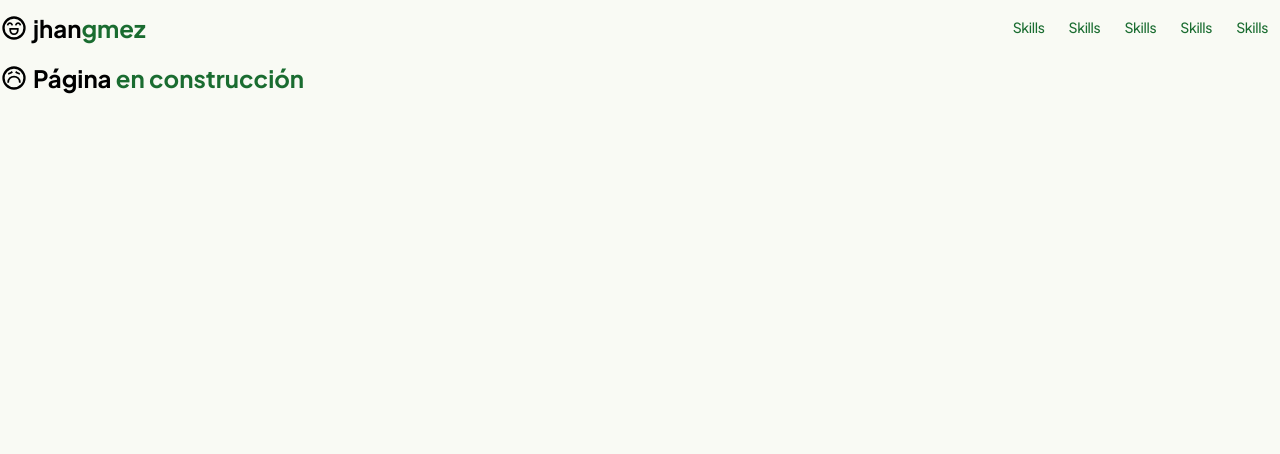
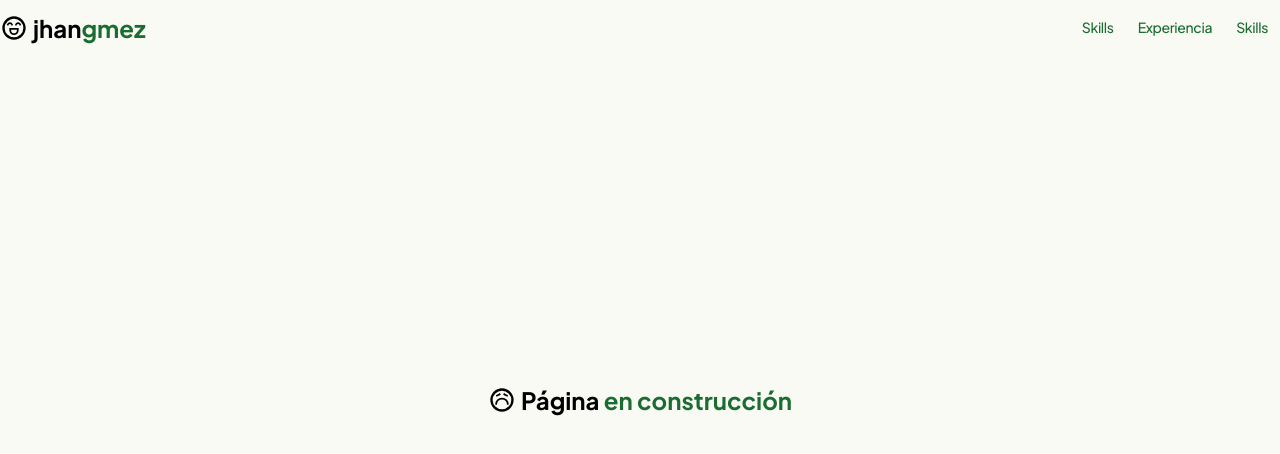
Before and after one commit to jhangmez/pagina, a Next.js app: page / in a window 1280 px wide. Shown: the top 454 px of the page. Built offline with nearby package versions, Linux system fonts and the light colour scheme.

Commit message:
Se agrego colores de botones y estilos

```diff
--- a/src/app/layout.tsx
+++ b/src/app/layout.tsx
@@ -9,12 +9,12 @@ const description = 'Pagina de jhangmez'
 
 export const metadata: Metadata = {
   title,
-  description,
-  twitter: {
-    card: 'summary_large_image',
-    title,
-    description
-  }
+  description
+  // twitter: {
+  //   card: 'summary_large_image',
+  //   title,
+  //   description
+  // }
 }
 
 export default function RootLayout({
--- a/src/app/page.tsx
+++ b/src/app/page.tsx
@@ -8,9 +8,9 @@ import Link from 'next/link'
 export default function Home() {
   const [navbarOpen, setNavbarOpen] = React.useState(false)
   return (
-    <main className='bg-light-surface dark:bg-dark-surface w-screen h-screen'>
-      <nav className='bg-light-surface dark:bg-dark-surface relative flex flex-wrap items-center justify-between'>
-        <div className='container mx-auto flex flex-wrap items-center justify-between'>
+    <main className='bg-light-surface dark:bg-dark-surface w-screen h-screen '>
+      <nav className='bg-light-surface dark:bg-dark-surface relative flex flex-wrap items-center justify-between '>
+        <div className='container lg:mx-auto flex flex-wrap items-center justify-between mx-4'>
           <div className='w-full relative flex justify-between lg:w-auto lg:static lg:block lg:justify-start'>
             <Link
               href='/'
@@ -50,40 +50,26 @@ export default function Home() {
           >
             <ul className='flex flex-col lg:flex-row list-none lg:ml-auto'>
               <li className='nav-item'>
-                <div className='w-[fit] h-10 rounded-[100px] flex-col justify-center items-center gap-2 inline-flex'>
-                  <div className='self-stretch grow shrink basis-0 px-3 py-2.5 justify-center items-center gap-2 inline-flex'>
-                    <div className="text-center text-light-primary dark:text-dark-primary text-sm font-medium font-['Plus Jakarta Sans'] leading-tight tracking-tight">
-                      Skills
+                <Link href='/skills'>
+                  <button className='w-[fit] h-10 rounded-[100px] flex-col justify-center items-center gap-2 inline-flex text-light-primary dark:text-dark-primary hover:text-light-primary hover:bg-light-primary hover:bg-opacity-8 focus:bg-opacity-12 active:bg-opacity-16 disabled:text-light-onSurface'>
+                    <div className='self-stretch grow shrink basis-0 px-3 py-2.5 justify-center items-center gap-2 inline-flex'>
+                      <div className='text-center text-sm font-medium leading-tight tracking-tight'>
+                        Skills
+                      </div>
                     </div>
-                  </div>
-                </div>
+                  </button>
+                </Link>
               </li>
               <li className='nav-item'>
-                <div className='w-[fit] h-10 rounded-[100px] flex-col justify-center items-center gap-2 inline-flex'>
-                  <div className='self-stretch grow shrink basis-0 px-3 py-2.5 justify-center items-center gap-2 inline-flex'>
-                    <div className="text-center text-light-primary dark:text-dark-primary text-sm font-medium font-['Plus Jakarta Sans'] leading-tight tracking-tight">
-                      Skills
+                <Link href='/skills'>
+                  <button className='w-[fit] h-10 rounded-[100px] flex-col justify-center items-center gap-2 inline-flex text-light-primary dark:text-dark-primary hover:text-light-primary hover:bg-light-primary hover:bg-opacity-8 focus:bg-opacity-12 active:bg-opacity-16 disabled:text-light-onSurface'>
+                    <div className='self-stretch grow shrink basis-0 px-3 py-2.5 justify-center items-center gap-2 inline-flex'>
+                      <div className='text-center text-sm font-medium leading-tight tracking-tight'>
+                        Experiencia
+                      </div>
                     </div>
-                  </div>
-                </div>
-              </li>
-              <li className='nav-item'>
-                <div className='w-[fit] h-10 rounded-[100px] flex-col justify-center items-center gap-2 inline-flex'>
-                  <div className='self-stretch grow shrink basis-0 px-3 py-2.5 justify-center items-center gap-2 inline-flex'>
-                    <div className="text-center text-light-primary dark:text-dark-primary text-sm font-medium font-['Plus Jakarta Sans'] leading-tight tracking-tight">
-                      Skills
-                    </div>
-                  </div>
-                </div>
-              </li>
-              <li className='nav-item'>
-                <div className='w-[fit] h-10 rounded-[100px] flex-col justify-center items-center gap-2 inline-flex'>
-                  <div className='self-stretch grow shrink basis-0 px-3 py-2.5 justify-center items-center gap-2 inline-flex'>
-                    <div className="text-center text-light-primary dark:text-dark-primary text-sm font-medium font-['Plus Jakarta Sans'] leading-tight tracking-tight">
-                      Skills
-                    </div>
-                  </div>
-                </div>
+                  </button>
+                </Link>
               </li>
               <li className='nav-item'>
                 <div className='w-[fit] h-10 rounded-[100px] flex-col justify-center items-center gap-2 inline-flex'>
@@ -101,7 +87,7 @@ export default function Home() {
 
       <Link
         href='/'
-        className=' justify-start items-center gap-[5px] inline-flex'
+        className='justify-start items-center gap-[5px] inline-flex fixed top-1/2 left-1/2 transform -translate-x-1/2 -translate-y-1/2'
       >
         <Icon
           icon='material-symbols:sentiment-sad-outline'
--- /dev/null
+++ b/src/app/skills/page.tsx
@@ -0,0 +1,3 @@
+export default function Home() {
+  return <div>HGola estas son mis skilsls :D</div>
+}
--- a/tailwind.config.ts
+++ b/tailwind.config.ts
@@ -113,6 +113,11 @@ const config: Config = {
           surfaceBright: '#373A36',
           surfaceDim: '#111411'
         }
+      },
+      opacity: {
+        '8': '.08',
+        '12': '.12',
+        '16': '.16'
       }
     }
   },
```
